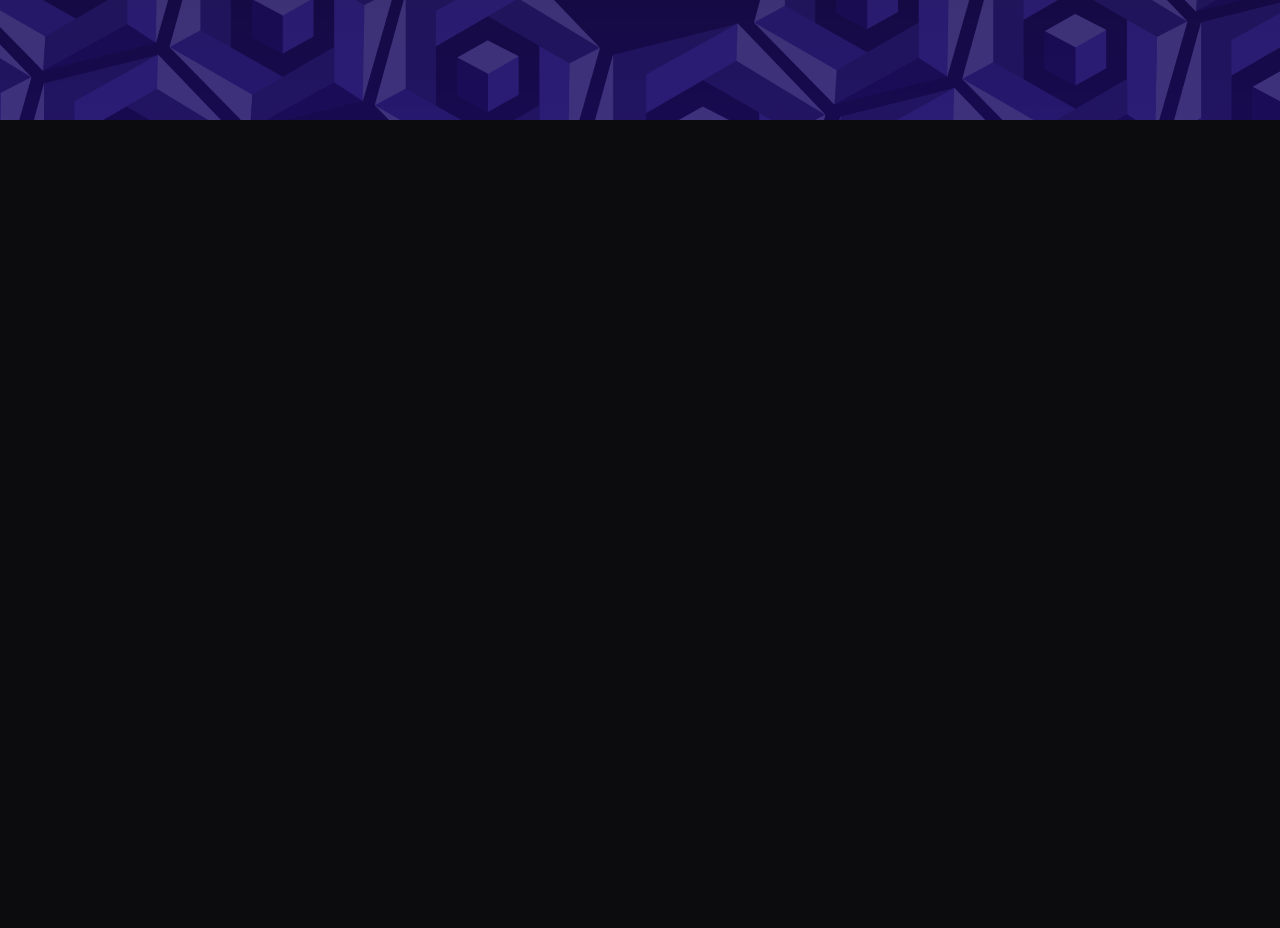
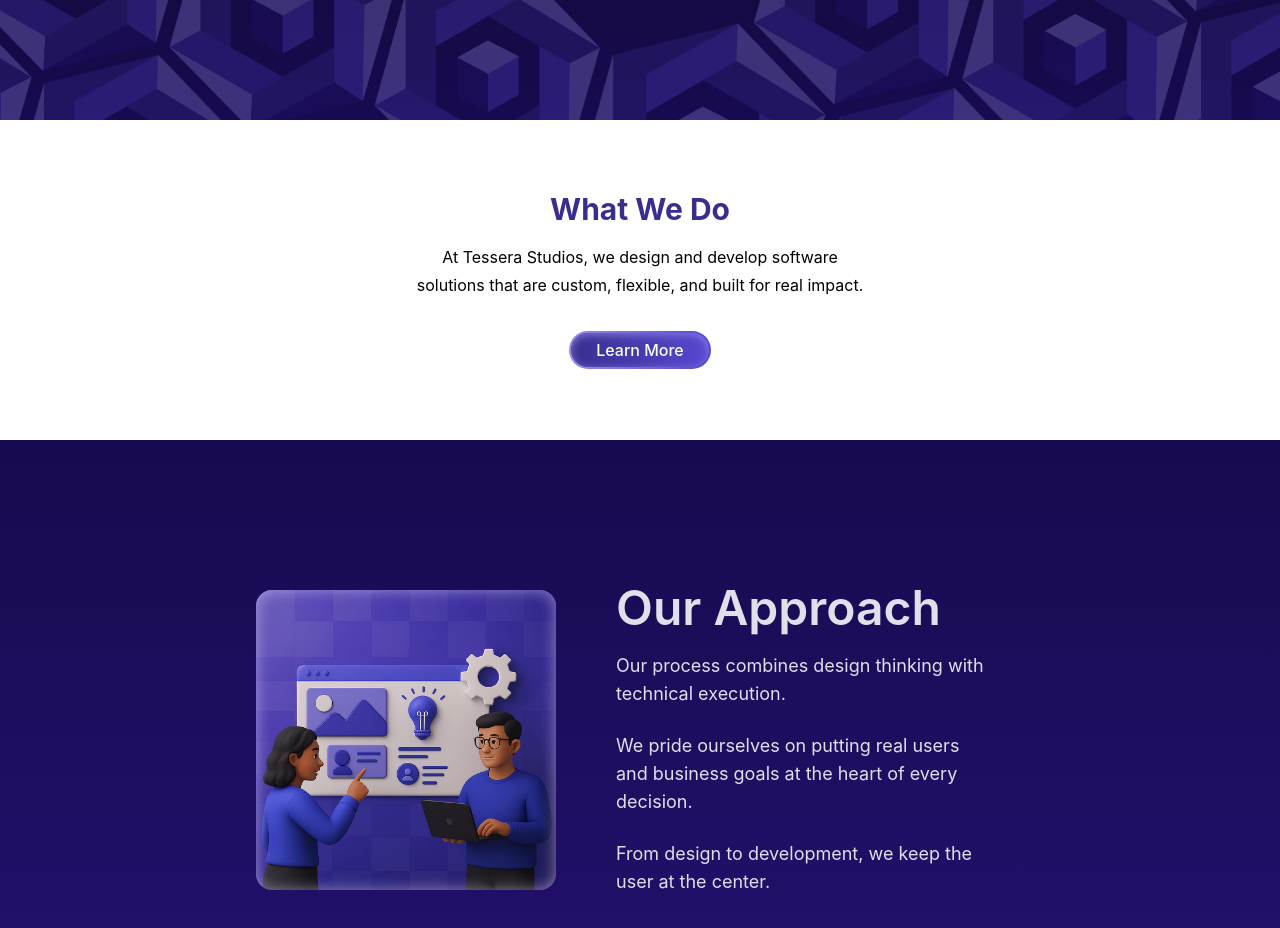
Before and after one commit to Tessera-Studios/Tessera-Web, a React (Vite) app in the folder frontend/: page / in a window 1280 px wide. Shown: the part 680-1608 px from the top of the page. Before the commit the page ends 800 px from the top, so only its background shows below. Built offline with nearby package versions, Linux system fonts and the light colour scheme.

Commit message:
Created our approach section

```diff
--- a/frontend/src/pages/Home.css
+++ b/frontend/src/pages/Home.css
@@ -1,3 +1,4 @@
+/* Landing */
 #home-landing {
   background-image: url("../assets/home-landing.png");
   background-size: cover;
@@ -7,12 +8,12 @@
 }
 
 .mouse-shadow {
-position: absolute;
+  position: absolute;
   top: 0;
   left: 0;
   width: 600px;
   height: 600px;
-  background: radial-gradient(circle, #6a48d008 0%, transparent 60%);
+  background: radial-gradient(circle, #6a48d00d 0%, transparent 60%);
   border-radius: 50%;
   pointer-events: none;
   transition: transform 0.18s ease;
@@ -35,3 +36,55 @@ position: absolute;
   transform: scale(1.04);
   box-shadow: inset 1px -2px 8px rgba(150, 139, 232, 0.35);
 }
+
+/* What We Do */
+#learn-more-button {
+  background: linear-gradient(to right, var(--accent), var(--primary))
+      padding-box,
+    linear-gradient(to right, var(--secondary), var(--primary)) border-box;
+  border: 2px solid transparent;
+  border-radius: 3rem;
+  padding: 5px 25px;
+  font-weight: 500;
+  color: white;
+  box-shadow: inset 0px 2px 8px rgba(150, 139, 232, 0.756);
+  cursor: pointer;
+  transition: transform 0.3s ease-in-out, box-shadow 0.3s ease-in-out;
+}
+
+#learn-more-button:hover {
+  transform: scale(1.04);
+  box-shadow: inset 1px -2px 8px rgba(150, 139, 232, 0.35);
+}
+
+/* Our Approach */
+#home-our-approach {
+  background: linear-gradient(
+    to bottom,
+    var(--deep-purple),
+    var(--dark-purple)
+  );
+
+}
+
+.our-approach-image {
+  border-radius: 1rem;
+}
+
+.image-container {
+  position: relative;
+  border-radius: 1rem;
+
+  background: url("../assets/our-approach.png");
+  background-size: contain;
+  box-shadow: inset 1px -2px 8px rgba(150, 139, 232, 0.35);
+}
+
+.inner-shadow {
+  position: absolute;
+  border-radius: 1rem;
+  inset: 0;
+  border-radius: inherit;
+  box-shadow: inset 0px 0px 15px rgba(227, 209, 253, 0.558);
+  pointer-events: none;
+}
--- a/frontend/src/pages/Home.tsx
+++ b/frontend/src/pages/Home.tsx
@@ -1,5 +1,6 @@
 import { useRef } from "react";
 import "./Home.css"
+import ourApproachImage from "../assets/our-approach.png"
 
 function Home() {
     const shadowRef = useRef<HTMLDivElement>(null);
@@ -15,6 +16,7 @@ function Home() {
     };
 
     return (
+        <>
             <div id="home-landing" className="flex flex-col justify-center items-center h-[100vh]"
                 onMouseMove={handleMouseMove}>
                 <h1 className="text-2xl lg:text-3xl xl:text-4xl p-4 font-semibold">Building Your Vision, One Piece at a Time</h1>
@@ -22,7 +24,29 @@ function Home() {
                 <button id="build-button" className="mt-6">Let's Build!</button>
                 <div ref={shadowRef} className="mouse-shadow"></div>
             </div>
-    )
 
+            <div id="home-what-we-do" className="flex flex-col justify-center items-center h-[40vh] bg-white text-black p-20">
+                <h2 className="text-2xl lg:text-3xl font-bold text-[var(--accent)] mb-2">What We Do</h2>
+                <p className="text-center md:max-w-[35vw] py-2 leading-7">At Tessera Studios, we design and develop software solutions that are custom, flexible, and built for real impact.</p>
+                <button id="learn-more-button" className="mt-6">Learn More</button>
+            </div>
+
+            <div id="home-our-approach" className="flex justify-center items-center h-[75vh] p-20">
+                <div className="image-container mr-5">
+                    <img className="our-approach-image" src={ourApproachImage} width={300} height={300} />
+                    <div className="inner-shadow"></div>
+                </div>
+                <div className="text-container p-10 max-w-[35vw]">
+                    <h2 className="text-lg md:text-5xl mb-5 font-semibold">Our Approach</h2>
+                    <div className="flex flex-col gap-6 text-lg">
+                        <p>Our process combines design thinking with technical execution.</p>
+                        <p>We pride ourselves on putting real users and business goals at the heart of every decision.</p>
+                        <p>From design to development, we keep the user at the center.</p>
+                    </div>
+                </div>
+            </div>
+        </>
+    );
 }
+
 export default Home;
```
Lines whose indentation alone changed are shown as unchanged.
